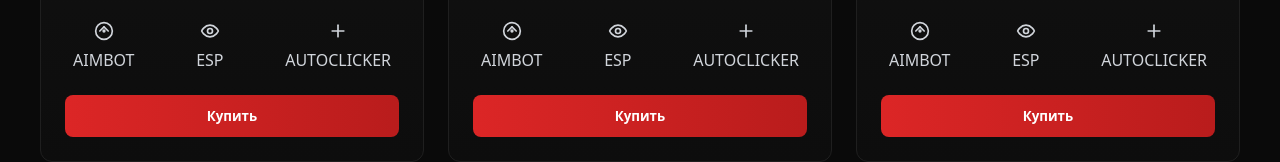
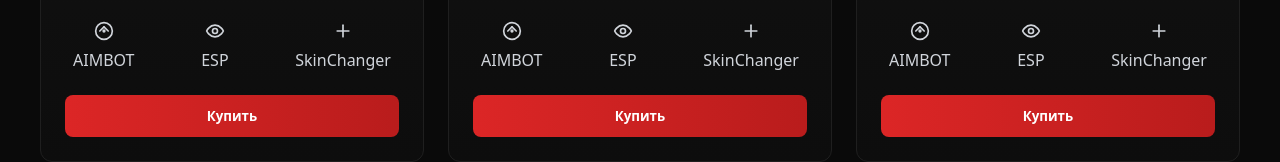
Before and after one commit to xkotuks/CM2, a React app: page index.html in a window 1280 px wide. Shown: the part 445-607 px from the top of the page. Built offline with nearby package versions, Linux system fonts and the light colour scheme.

Commit message:
Update index.html

```diff
--- a/index.html
+++ b/index.html
@@ -3,7 +3,7 @@
 <head>
     <meta charset="UTF-8">
     <meta name="viewport" content="width=device-width, initial-scale=1.0">
-    <title>VimeX</title>
+    <title>CM2</title>
     <link rel="stylesheet" href="style.css">
 </head>
 <body>
@@ -32,7 +32,7 @@
                         </div>
                         <div class="feature">
                             <svg xmlns="http://www.w3.org/2000/svg" width="20" height="20" viewBox="0 0 24 24" fill="none" stroke="currentColor" stroke-width="2" stroke-linecap="round" stroke-linejoin="round"><path d="M12 5v14"/><path d="M5 12h14"/></svg>
-                            <span>AUTOCLICKER</span>
+                            <span>SkinChanger</span>
                         </div>
                     </div>
 
@@ -61,7 +61,7 @@
                         </div>
                         <div class="feature">
                             <svg xmlns="http://www.w3.org/2000/svg" width="20" height="20" viewBox="0 0 24 24" fill="none" stroke="currentColor" stroke-width="2" stroke-linecap="round" stroke-linejoin="round"><path d="M12 5v14"/><path d="M5 12h14"/></svg>
-                            <span>AUTOCLICKER</span>
+                            <span>SkinChanger</span>
                         </div>
                     </div>
 
@@ -90,7 +90,7 @@
                         </div>
                         <div class="feature">
                             <svg xmlns="http://www.w3.org/2000/svg" width="20" height="20" viewBox="0 0 24 24" fill="none" stroke="currentColor" stroke-width="2" stroke-linecap="round" stroke-linejoin="round"><path d="M12 5v14"/><path d="M5 12h14"/></svg>
-                            <span>AUTOCLICKER</span>
+                            <span>SkinChanger</span>
                         </div>
                     </div>
 
```
